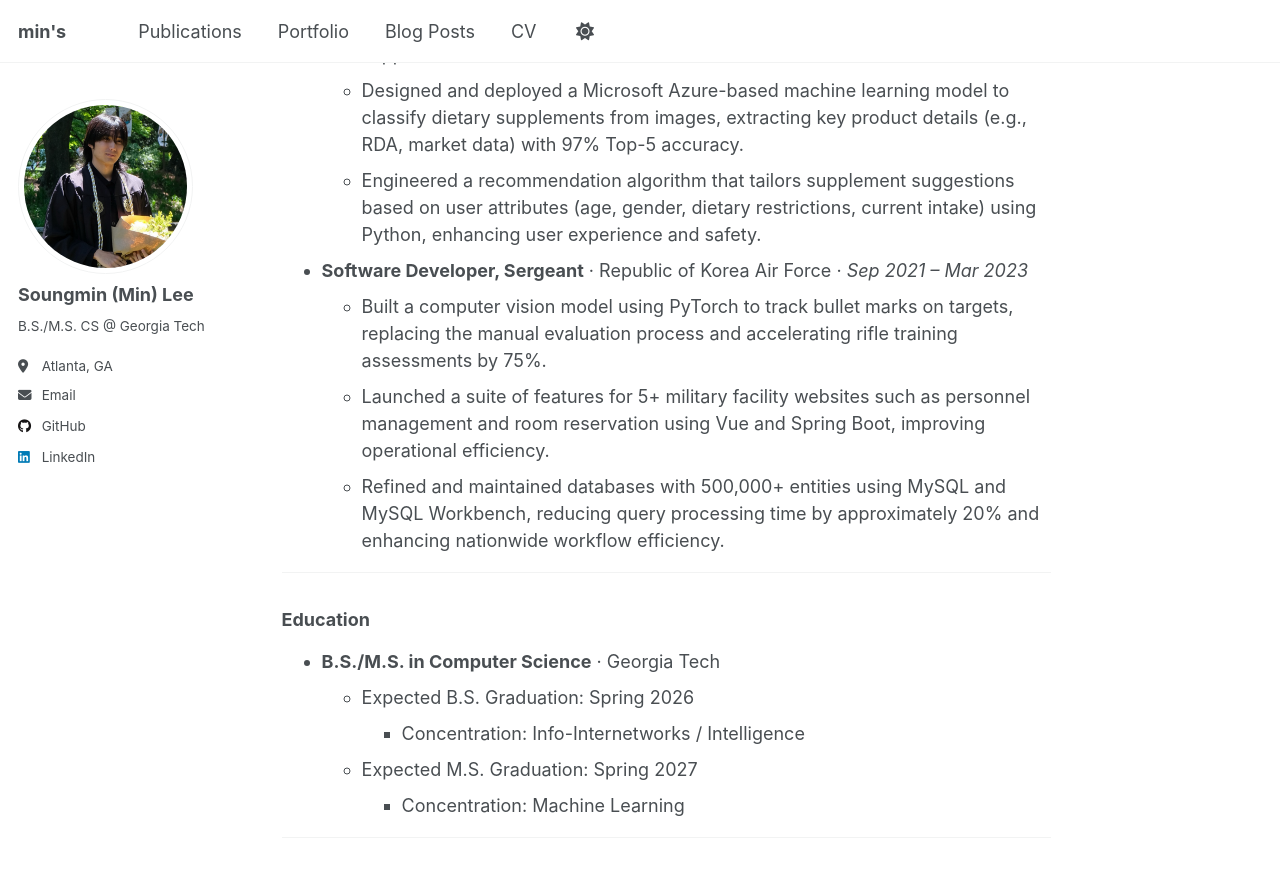
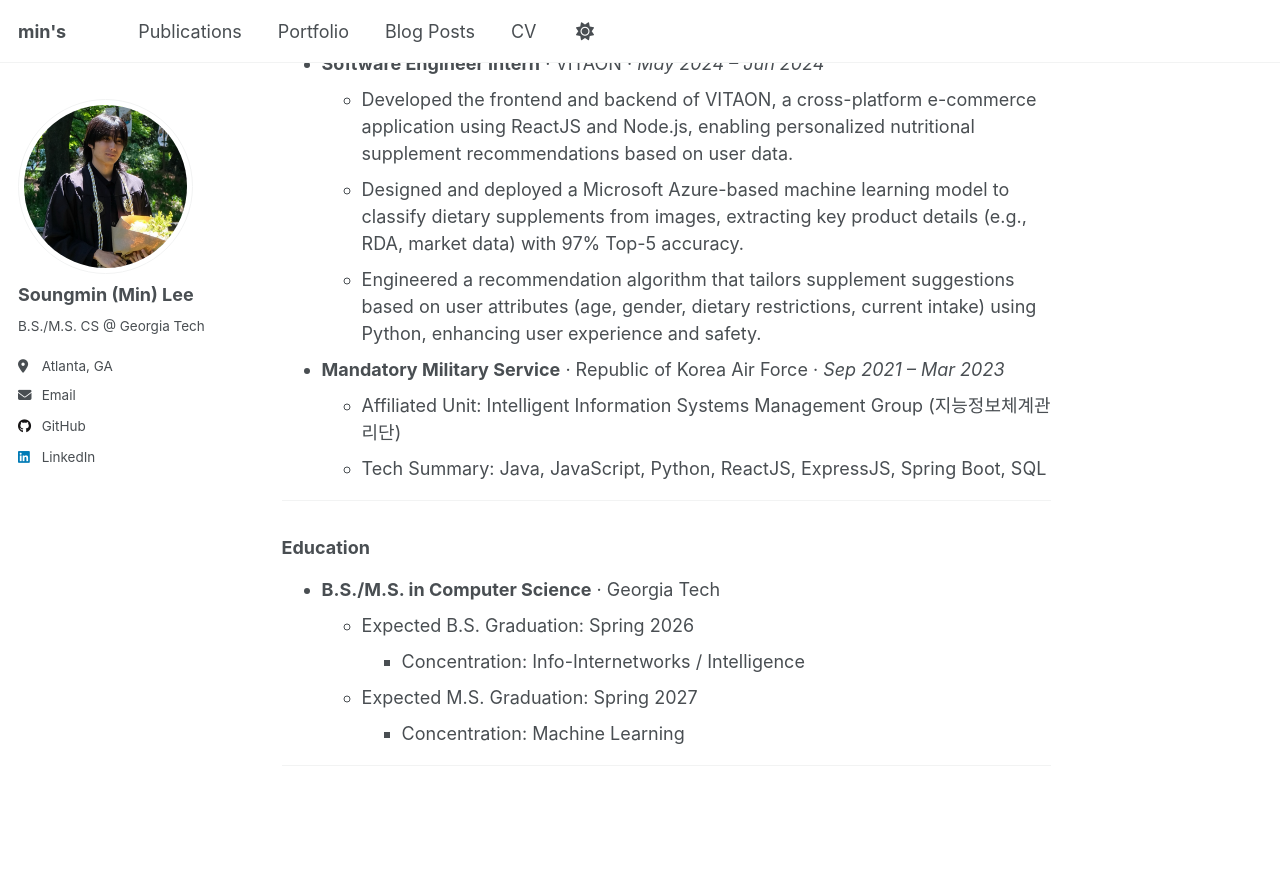
Before and after one commit to minovermax/minovermax.github.io, a Jekyll site: the page built from _pages/about.md, in a window 1280 px wide and 900 px high, scrolled down 1663 px. Shown: the top 877 px of the window. Built offline with Jekyll 4.4.1, drawn with Linux system fonts in a browser that asks for light colours; a script that is not in the unit is left out; some of the changed text lies outside the part shown.

Commit message:
Update AWS and military experience

```diff
--- a/_pages/about.md
+++ b/_pages/about.md
@@ -40,10 +42,9 @@
   - Developed the frontend and backend of VITAON, a cross-platform e-commerce application using ReactJS and Node.js, enabling personalized nutritional supplement recommendations based on user data.
   - Designed and deployed a Microsoft Azure-based machine learning model to classify dietary supplements from images, extracting key product details (e.g., RDA, market data) with 97% Top-5 accuracy.
   - Engineered a recommendation algorithm that tailors supplement suggestions based on user attributes (age, gender, dietary restrictions, current intake) using Python, enhancing user experience and safety.
-- **Software Developer, Sergeant** · Republic of Korea Air Force · *Sep 2021 – Mar 2023*
-  - Built a computer vision model using PyTorch to track bullet marks on targets, replacing the manual evaluation process and accelerating rifle training assessments by 75%.
-  - Launched a suite of features for 5+ military facility websites such as personnel management and room reservation using Vue and Spring Boot, improving operational efficiency.
-  - Refined and maintained databases with 500,000+ entities using MySQL and MySQL Workbench, reducing query processing time by approximately 20% and enhancing nationwide workflow efficiency.
+- **Mandatory Military Service** · Republic of Korea Air Force · *Sep 2021 – Mar 2023*
+  - Affiliated Unit: Intelligent Information Systems Management Group (지능정보체계관리단)
+  - Tech Summary: Java, JavaScript, Python, ReactJS, ExpressJS, Spring Boot, SQL
 
 ---
 
```
Also changed, not shown: other parts of _pages/about.md (+2 -0 lines).
